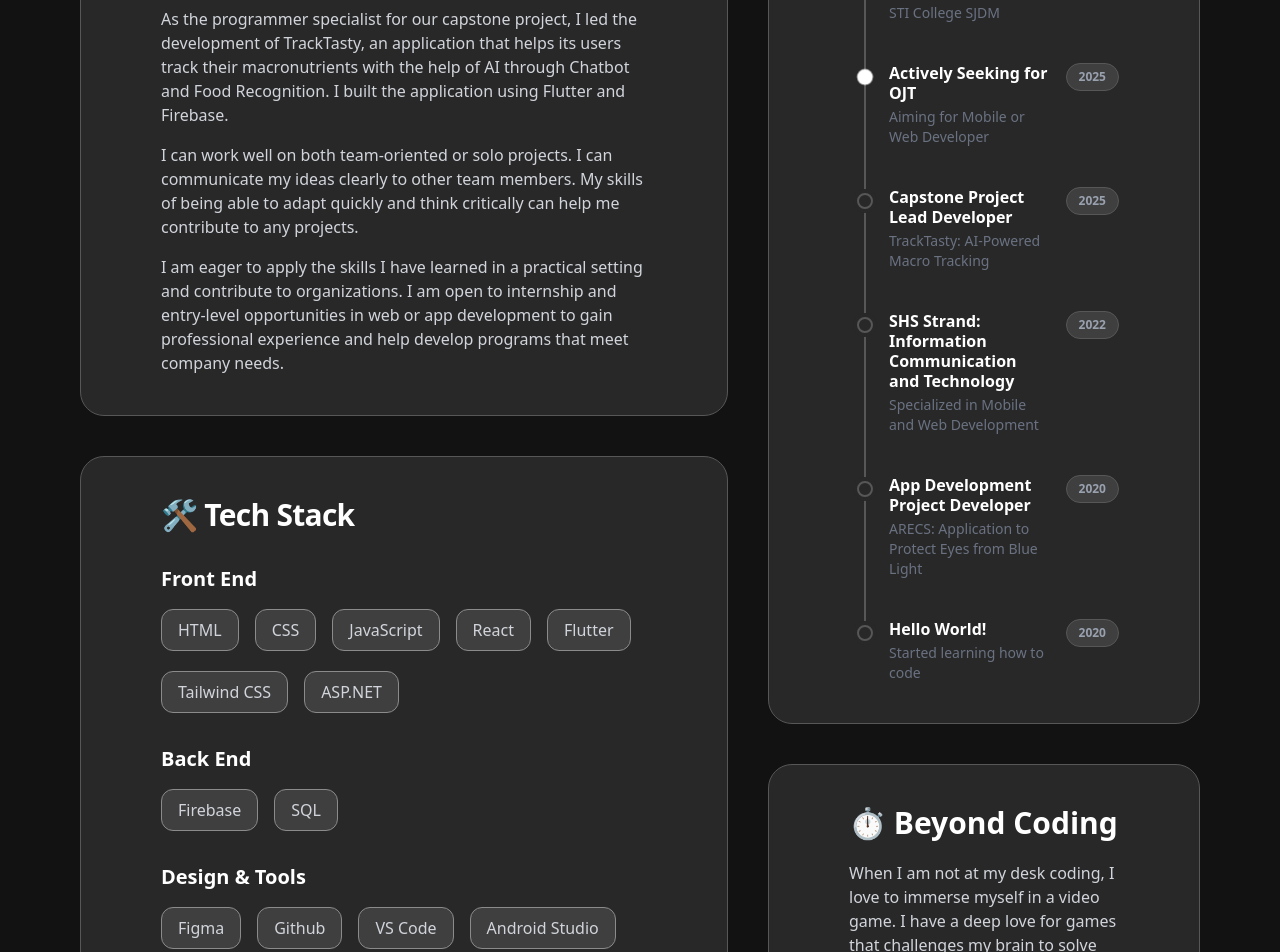
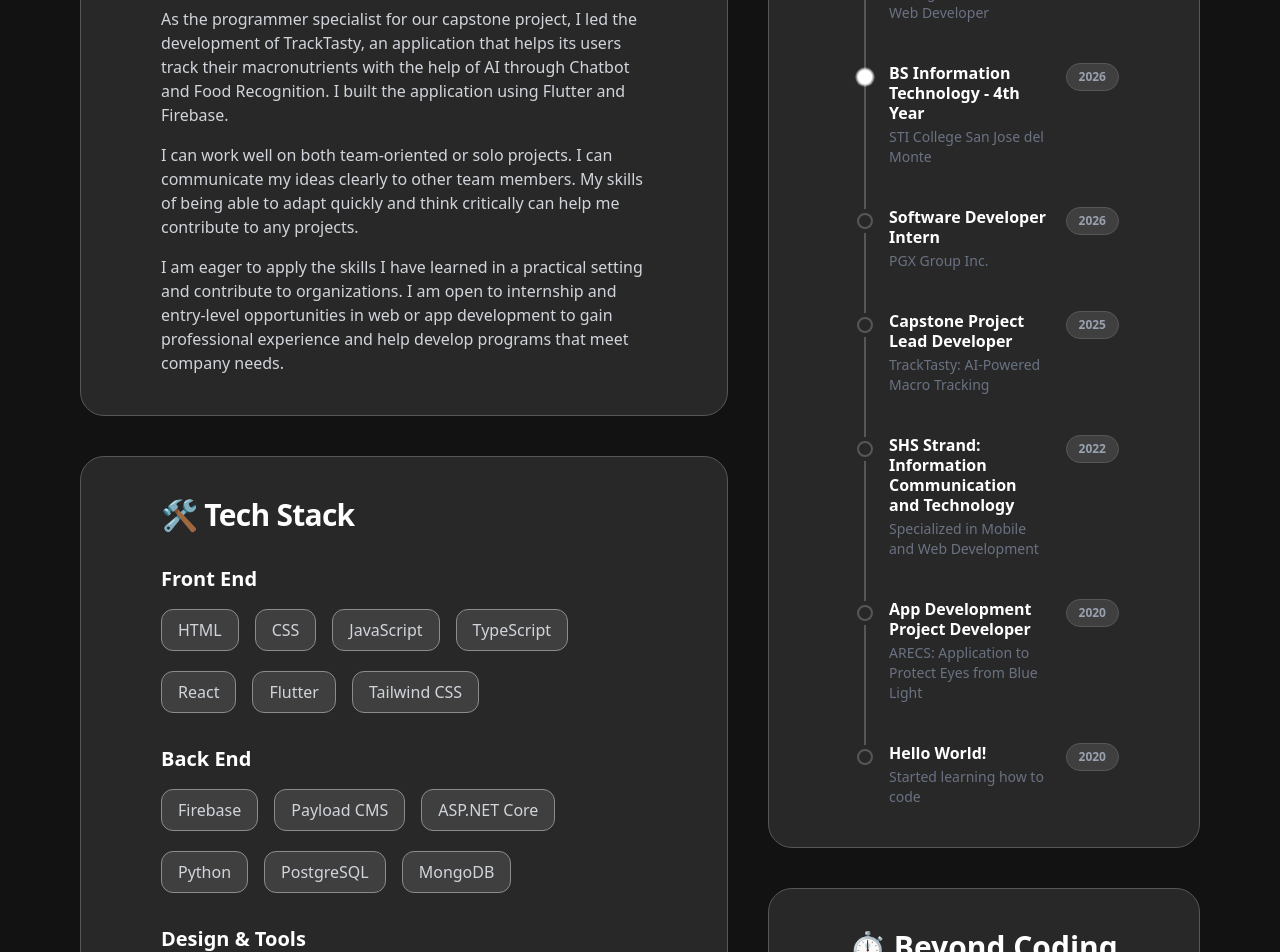
Before and after one commit to Xeno-bytes/Portfolio-Website, a React (Vite) app: page / in a window 1280 px wide. Shown: the part 480-1432 px from the top of the page. Built offline with nearby package versions, Linux system fonts and the light colour scheme.

Commit message:
Updated website after internship

```diff
--- a/src/Experience.jsx
+++ b/src/Experience.jsx
@@ -4,8 +4,9 @@ import viteLogo from '/vite.svg'
 
 function Experience() {
     const experiences = [
-      { title: "BS Information Technology - 4th Year", subtitle: "STI College SJDM", year: "2025", active: true },
-      { title: "Actively Seeking for OJT", subtitle: "Aiming for Mobile or Web Developer", year: "2025", active: true },
+      { title: "Actively Seeking for Job", subtitle: "Aiming for Mobile or Web Developer", year: "2026", active: true },
+      { title: "BS Information Technology - 4th Year", subtitle: "STI College San Jose del Monte", year: "2026", active: true },
+      { title: "Software Developer Intern", subtitle: "PGX Group Inc.", year: "2026"},
       { title: "Capstone Project Lead Developer", subtitle: "TrackTasty: AI-Powered Macro Tracking", year: "2025"},
       { title: "SHS Strand: Information Communication and Technology", subtitle: "Specialized in Mobile and Web Development", year: "2022"},
       { title: "App Development Project Developer", subtitle: "ARECS: Application to Protect Eyes from Blue Light", year: "2020"},
--- a/src/Projects.jsx
+++ b/src/Projects.jsx
@@ -5,6 +5,7 @@ import viteLogo from '/vite.svg'
 import placeholder from './assets/website-thumbnail.png'
 import tracktastyweb from './assets/tracktasty-thumbnail.png'
 import tracktastyapp from './assets/tracktasty-app-thumbnail.jpg'
+import pgxthumbnail from './assets/pgx-thumbnail.png'
 
 
 function Projects() {
@@ -28,8 +29,8 @@ function Projects() {
         {
             title: "PGX Group Website",
             subtitle: "Company website for PGX Group, built to present the organization's services and online presence.",
-            tags: ["Website", "Company Website", "Responsive Design", "Web Development"],
-            imgsrc: placeholder,
+            tags: ["Website", "HTML/CSS/JS", "Responsive Design", "Interactive UI"],
+            imgsrc: pgxthumbnail,
             src: "https://pgx.group"
         },
 
--- a/src/TechStack.jsx
+++ b/src/TechStack.jsx
@@ -2,19 +2,30 @@ import { useState } from 'react'
 
 function Experience() {
   const iconMap = {
+    // Frontend
     'HTML': 'html5',
     'CSS': 'css3',
     'JavaScript': 'javascript',
+    'TypeScript': 'typescript',
     'React': 'react',
     'Flutter': 'flutter',
     'Tailwind CSS': 'tailwindcss',
-    'ASP.NET': 'dot-net',
+
+    // Backend & Databases
     'Firebase': 'firebase',
-    'SQL': 'sqlite',
-    'Figma': 'figma',
-    'Github': 'github',
-    'VS Code': 'visualstudio',
+    'Payload CMS': 'postgresql',
+    'ASP.NET Core': 'dotnetcore',
+    'Python': 'python',
+    'PostgreSQL': 'postgresql',
+    'MongoDB': 'mongodb',
+
+    // DevOps & Tools
+    'GitHub': 'github',
+    'GitLab': 'gitlab',
+    'Docker': 'docker',
+    'VS Code': 'vscode',
     'Android Studio': 'androidstudio',
+    'Figma': 'figma'
   };
 
   const emojiMap = {
@@ -25,9 +36,9 @@ function Experience() {
     'Receptive to Feedback': '👂'
   };
 
-  const frontendSkills = ['HTML', 'CSS', 'JavaScript', 'React', 'Flutter', 'Tailwind CSS', 'ASP.NET'];
-  const backendSkills = ['Firebase', 'SQL'];
-  const designTools = ['Figma', 'Github', 'VS Code', 'Android Studio'];
+  const frontendSkills = ['HTML', 'CSS', 'JavaScript', 'TypeScript', 'React', 'Flutter', 'Tailwind CSS'];
+  const backendSkills = ['Firebase', 'Payload CMS', 'ASP.NET Core', 'Python', 'PostgreSQL', 'MongoDB'];
+  const devOpsTools = ['GitHub', 'GitLab', 'Docker', 'VS Code', 'Android Studio', 'Figma'];
   const softSkills = ['Adaptability', 'Time Management', 'Communication', 'Critical Thinker', 'Receptive to Feedback'];
 
   const SkillList = ({skills, title}) => {
@@ -84,7 +95,7 @@ function Experience() {
 
           <SkillList skills={frontendSkills} title={"Front End"} />
           <SkillList skills={backendSkills} title={"Back End"} />
-          <SkillList skills={designTools} title={"Design & Tools"} />
+          <SkillList skills={devOpsTools} title={"Design & Tools"} />
           <SkillList skills={softSkills} title={"Soft Skills"} />
       </div>
   )
```
Also changed, not shown: src/assets/pgx-thumbnail.png (added).
